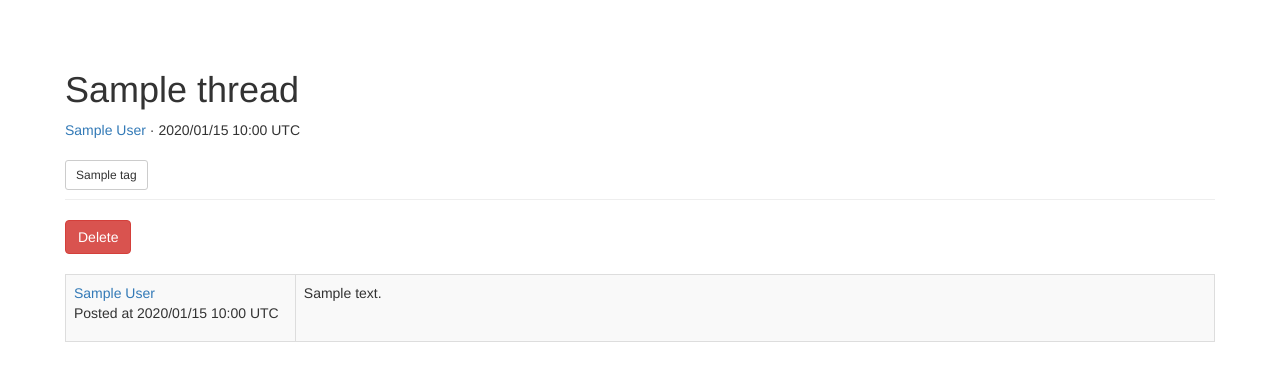
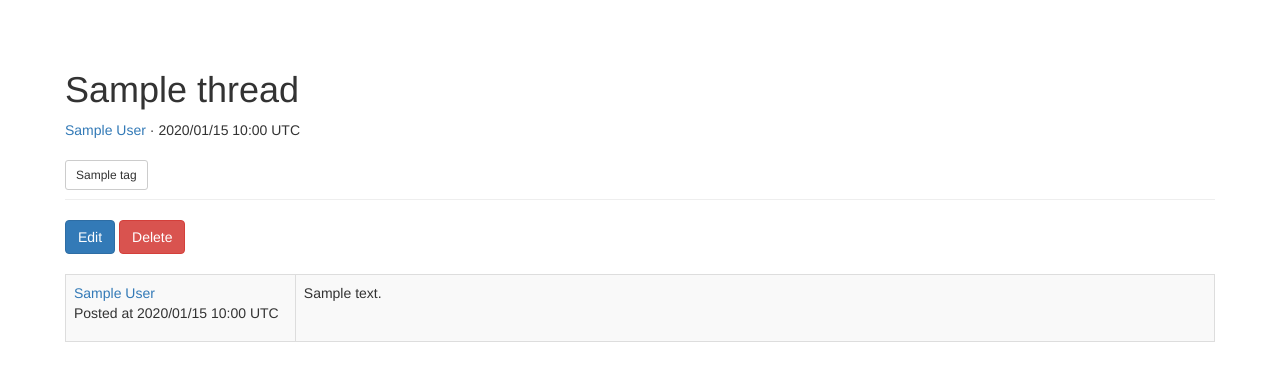
Before and after one commit to xoudini/tsoha, a Flask app: page /threads/1 in a window 1280 px wide. Shown: the part 52-433 px from the top of the page. Run offline with Flask 2, Linux system fonts and the light colour scheme; the visitor is signed in with stand-in values (Sample User, id 1); a database or web service that is not in the repository returns one stand-in record (values such as "Sample title"); some libraries are stand-ins or nearby versions.

Commit message:
Uncomment edit button.

```diff
--- a/src/templates/thread.html
+++ b/src/templates/thread.html
@@ -27,7 +27,7 @@
 
 {% if session['admin'] or session['user_id'] == thread.author.uid %}
 <form action="/threads/{{thread.uid}}/delete" method="POST">
-    <!-- <a class="btn btn-primary" href="/threads/{{thread.uid}}/edit">Edit tags</a> -->
+    <a class="btn btn-primary" href="/threads/{{thread.uid}}/edit">Edit</a>
     <button class="btn btn-danger" type="submit">Delete</button>
 </form>
 <div class="control-group">&nbsp;</div>
```
